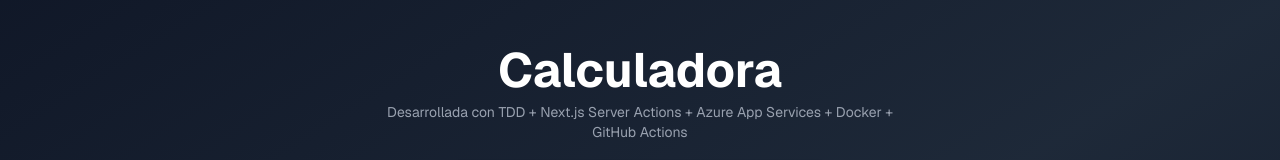
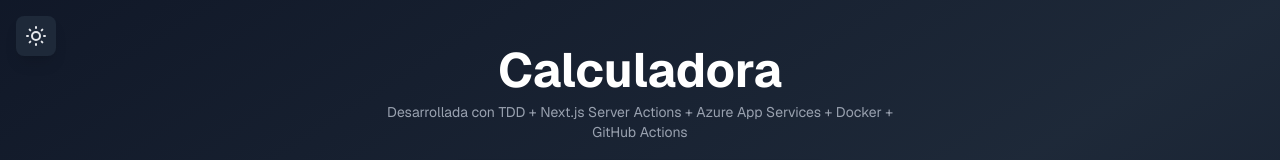
Before and after one commit to Eduhuu/calculadora-con-pipaline, a Next.js app: page / in a window 1280 px wide. Shown: the top 160 px of the page. Built offline with nearby package versions, Linux system fonts and the light colour scheme.

Commit message:
Restore ThemeToggle component in page.tsx

```diff
--- a/src/app/page.tsx
+++ b/src/app/page.tsx
@@ -1,10 +1,10 @@
 import Calculadora from "@/components/Calculadora";
-// import ThemeToggle from "@/components/ThemeToggle";
+import ThemeToggle from "@/components/ThemeToggle";
 
 export default function Home() {
   return (
     <div className="flex min-h-screen items-center justify-center bg-gradient-to-br from-gray-100 via-gray-50 to-gray-100 dark:from-gray-900 dark:via-gray-800 dark:to-gray-900 font-sans p-4">
-      {/* <ThemeToggle /> */}
+      <ThemeToggle />
       <main className="flex flex-col items-center justify-center w-full max-w-lg gap-8">
         <div className="text-center space-y-2">
           <h1 className="text-4xl md:text-5xl font-bold text-gray-900 dark:text-white">
```
